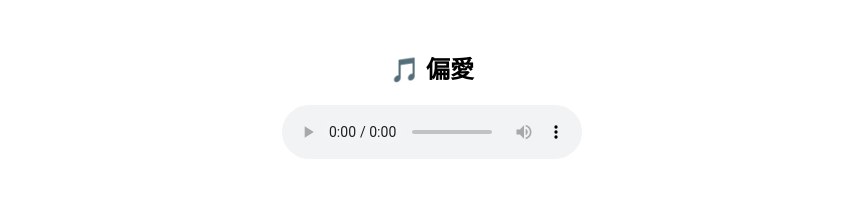
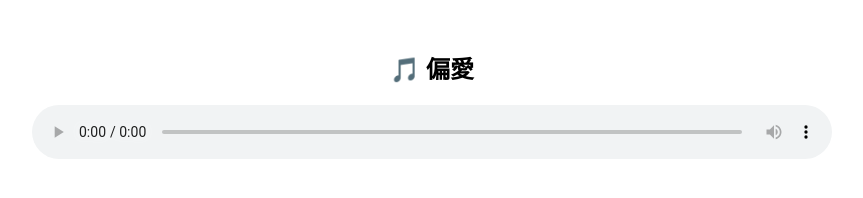
Before and after one commit to eliotxkipuka/music, a plain HTML site: page index.html in a window 1280 px wide. Shown: the whole page, without its empty margins (208-1071 px from the left). Drawn offline with Linux system fonts and the light colour scheme.

Commit message:
Update index.html

```diff
--- a/index.html
+++ b/index.html
@@ -9,7 +9,7 @@
 
 <h2>🎵 偏愛</h2>
 
-<audio controls autoplay>
+<audio controls autoplay style="width:90%;max-width:800px;">
     <source src="music.mp3" type="audio/mpeg">
 </audio>
 
```
